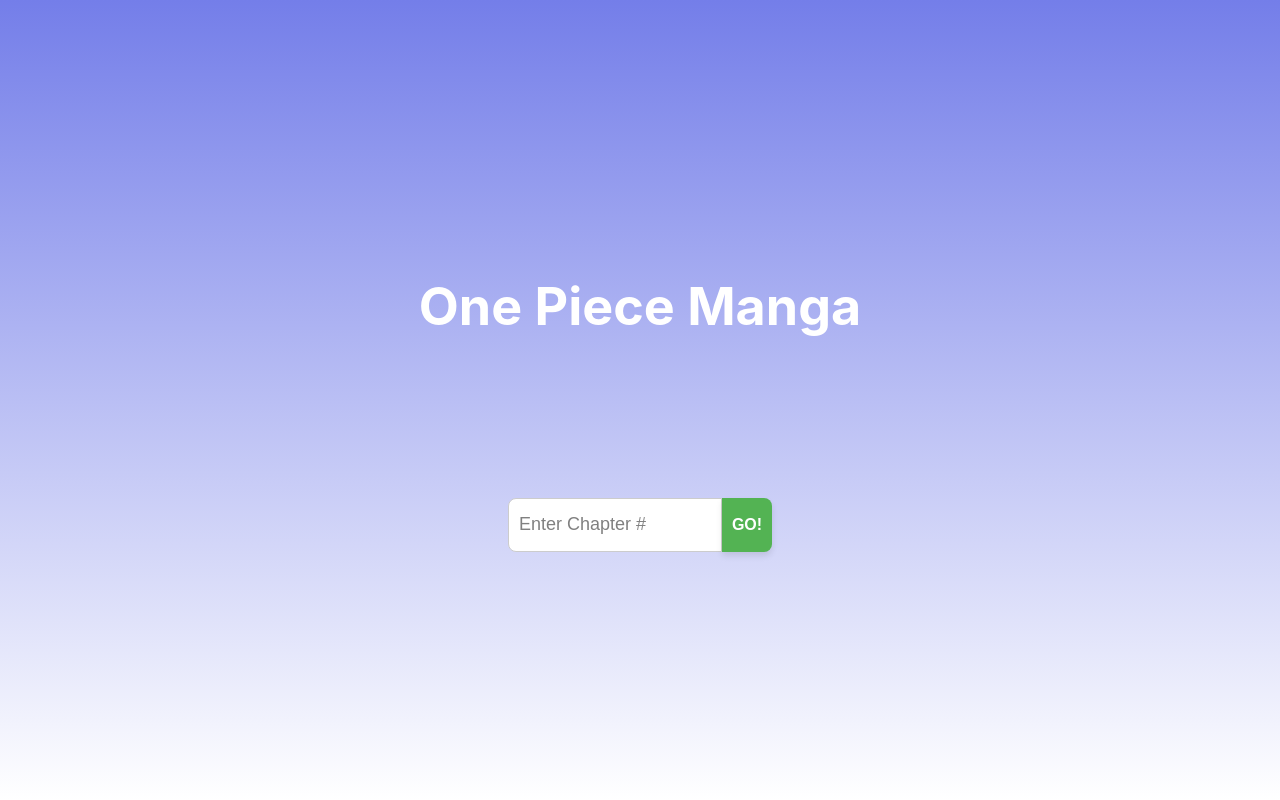
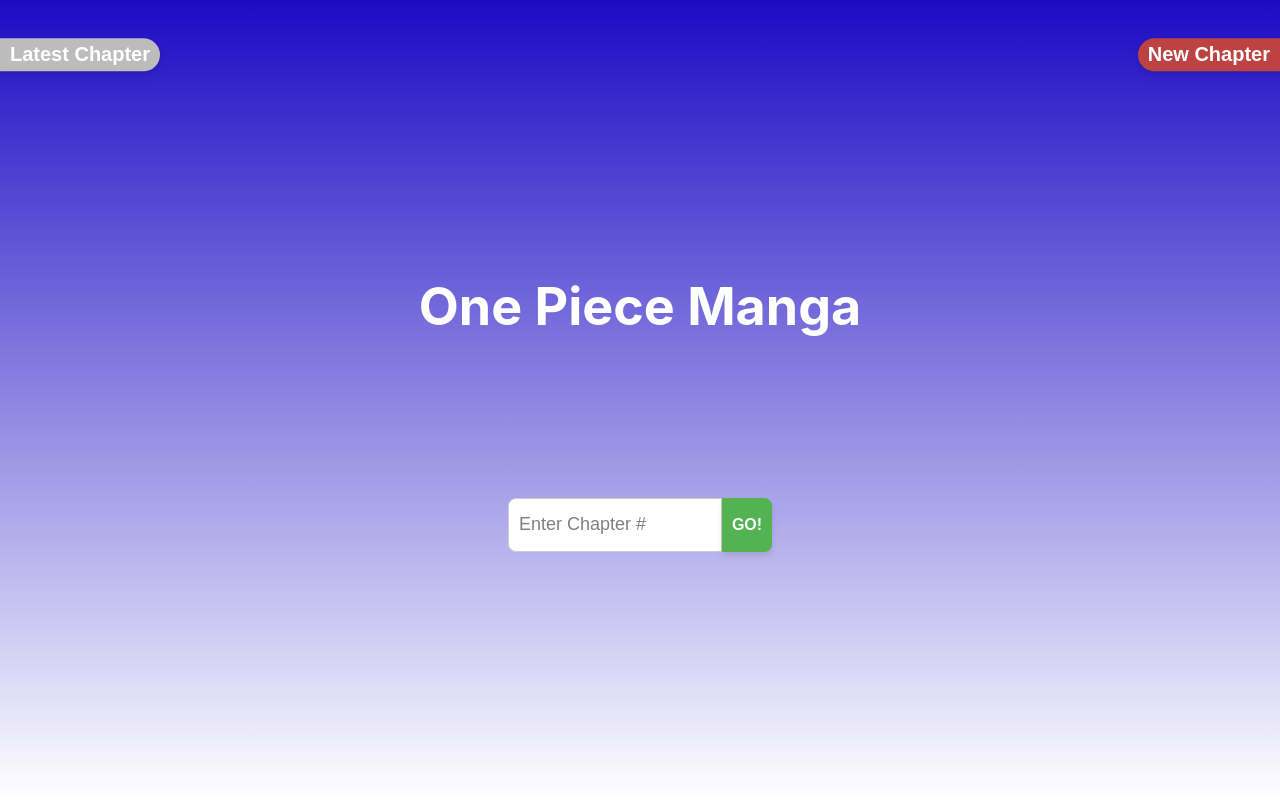
Before and after one commit to RamiHalabi/OnePiece, a React (Create React App) app: page / in a window 1280 px wide. Built offline with nearby package versions, Linux system fonts and the light colour scheme.

Commit message:
Styling/UI changes, latest chapter api connection

```diff
--- a/package.json
+++ b/package.json
@@ -13,9 +13,10 @@
     "jquery": "^3.6.2",
     "react": "^18.2.0",
     "react-dom": "^18.2.0",
-    "react-scripts": "5.0.1",
+    "react-scripts": "^5.0.1",
     "request": "^2.88.2",
-    "web-vitals": "^2.1.4"
+    "web-vitals": "^2.1.4",
+    "webpack-dev-middleware": "^6.0.1"
   },
   "scripts": {
     "build": "react-scripts build",
--- a/src/App.css
+++ b/src/App.css
@@ -3,12 +3,6 @@
 .App-logo {
   height: 40vmin;
   pointer-events: none;
-}
-
-@media (prefers-reduced-motion: no-preference) {
-  .App-logo {
-    animation: App-logo-spin infinite 20s linear;
-  }
 }
 
 .Wrapper {
@@ -18,7 +12,7 @@
 .HomePage {
 
   text-align: center;
-  background: linear-gradient(#747ee9, #ffffff);
+  background: linear-gradient(#1b0bc4, #ffffff);
   min-height: 100vh;
   display: flex;
   flex-direction: column;
@@ -82,3 +76,54 @@
   transform: translateY(2px);
   box-shadow: none;
 }
+
+.img {
+  object-fit:contain;
+  max-width: 40%;
+  filter: blur(8px);
+  transition: filter 0.2s;
+}
+
+img:hover {
+  filter: none;
+}
+
+.reloadBtn, .LCBtn {
+  position: fixed;
+  color: #ffffff;
+  font-weight: bold;
+  border: none;
+  box-shadow: 0 4px 6px rgba(0, 0, 0, 0.1);
+  cursor: pointer;
+  transition: all 0.15s;
+  padding: 5px 10px;
+  font-size: 20px;
+  top: 5%;
+  transform: translateY(-5%);
+}
+
+.reloadBtn {
+  right: 0;
+  background-color: #bd4242;
+  border-radius: 25px 0px 0px 25px;
+}
+
+.LCBtn {
+  left: 0;
+  background-color: #bcbcbc;
+  border-radius: 0px 25px 25px 0px;
+}
+
+.reloadBtn:hover {
+  background-color: #993333;
+  box-shadow: 0 6px 8px rgba(0, 0, 0, 0.15);
+}
+
+.LCBtn:hover {
+  background-color: #6d6d6d;
+  box-shadow: 0 6px 8px rgba(0, 0, 0, 0.15);
+}
+
+.reloadBtn:active, .LCBtn:active {
+  box-shadow: none;
+}
--- a/src/App.js
+++ b/src/App.js
@@ -6,12 +6,12 @@
 function App() {
   const [number, setNumber] = useState();
   const [chapter, setChapter] = useState([]);
-  const [toggleview, setView] = useState(false);
   const button = useRef();
 
   // Disable Up and Down Arrows on Keyboard
   $("input[type=number]").on("keydown", function (e) {
     var key = e.key;
+    console.log(key);
     if (key === "ArrowUp" || key === "ArrowDown") {
       e.preventDefault();
     } else {
@@ -26,21 +26,42 @@
 
     if (regex.test(input)) {
       setNumber(input);
-      setView(true);
     }
   };
 
-  async function fetchData() {
+  // load chapter from user input
+  async function getChapter() {
     const userURL = "http://localhost:8000/chapter/" + number;
     const response = await fetch(userURL);
     const json = await response.json();
     setChapter(json);
   }
 
+  // load latest chapter from LC button click
+  async function latestChapter() {
+    const userURL = "http://localhost:8000/chapter/" + 9999;
+    const response = await fetch(userURL);
+    const json = await response.json();
+    setChapter(json);
+  }
+
+  // user wants to view different chapter
+  const newChapter = () => {
+    setChapter([]);
+  };
+
   return (
     <>
       <div className="HomePage">
         <div className="Wrapper">
+          {chapter.length > 1 ? (
+            chapter.map((imgs) => (
+              <div>
+                <img src={imgs} className="img" title="OP Page" alt="Page" />
+              </div>
+            ))
+          ) : (
+            <div>
               <h1 className="h1">One Piece Manga</h1>
               <input
                 id="input"
@@ -52,20 +73,19 @@
                 onChange={handleChange}
                 placeholder="Enter Chapter #"
               />
-          <button className="go" ref={button} onClick={fetchData}>
+              <button className="go" ref={button} onClick={getChapter}>
+                {" "}
                 GO!
               </button>
             </div>
-        <div style={{ color: "black" }}>{toggleview ? number : null}</div>
-        <div>
-          {chapter
-            ? chapter.map((imgs) => (
-                <div>
-                  <img src={imgs} title="OP Page" alt="Page" />
+          )}
         </div>
-              ))
-            : null}
-        </div>
+        <button onClick={latestChapter} className="LCBtn">
+          Latest Chapter
+        </button>
+        <button className="reloadBtn" onClick={newChapter}>
+          New Chapter
+        </button>
       </div>
     </>
   );
```
Also changed, not shown: src/server.js (+5 -2 lines), 1 other file (tests, documents, lock files or other folders). Lines whose indentation alone changed are shown as unchanged.
